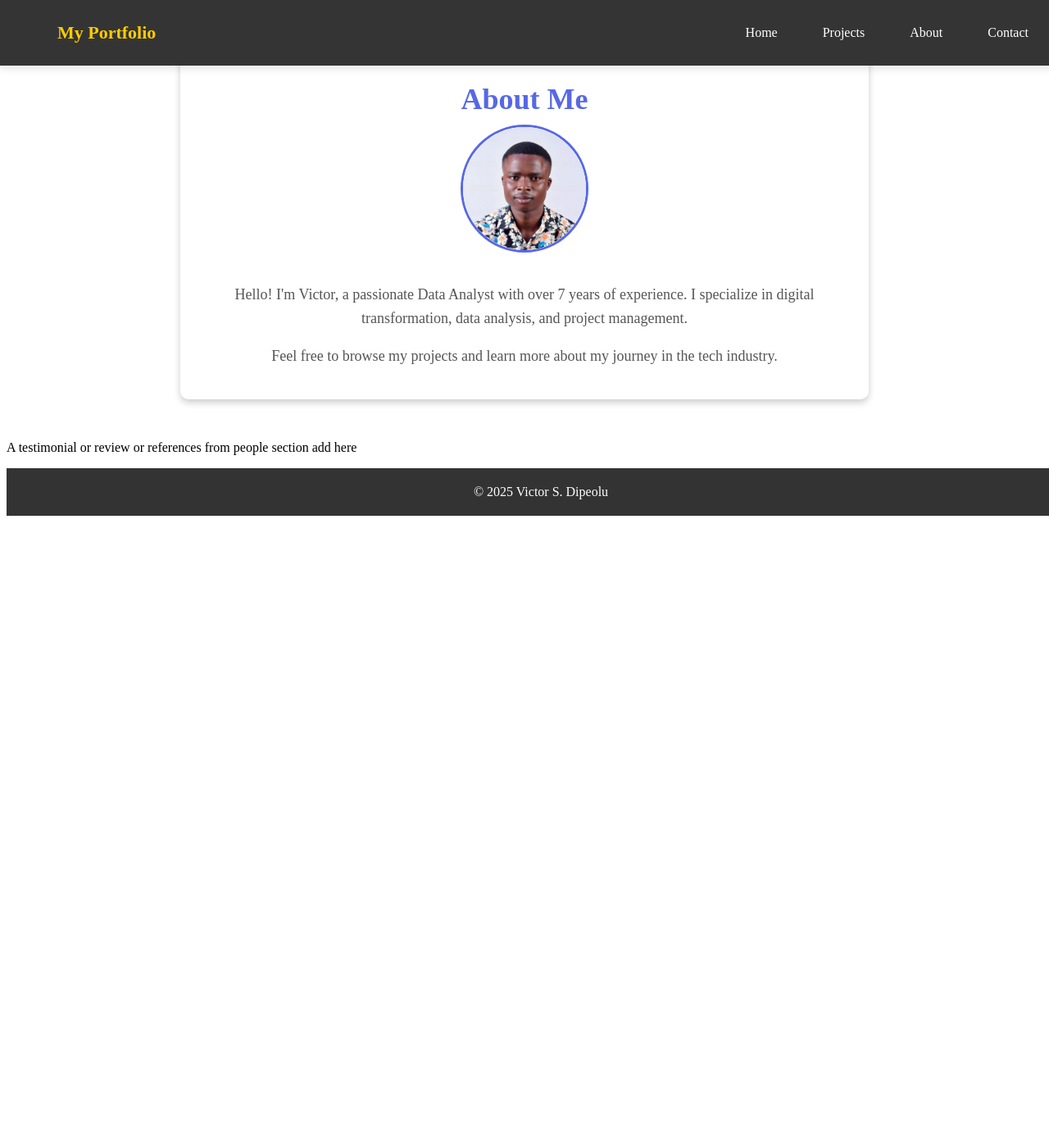
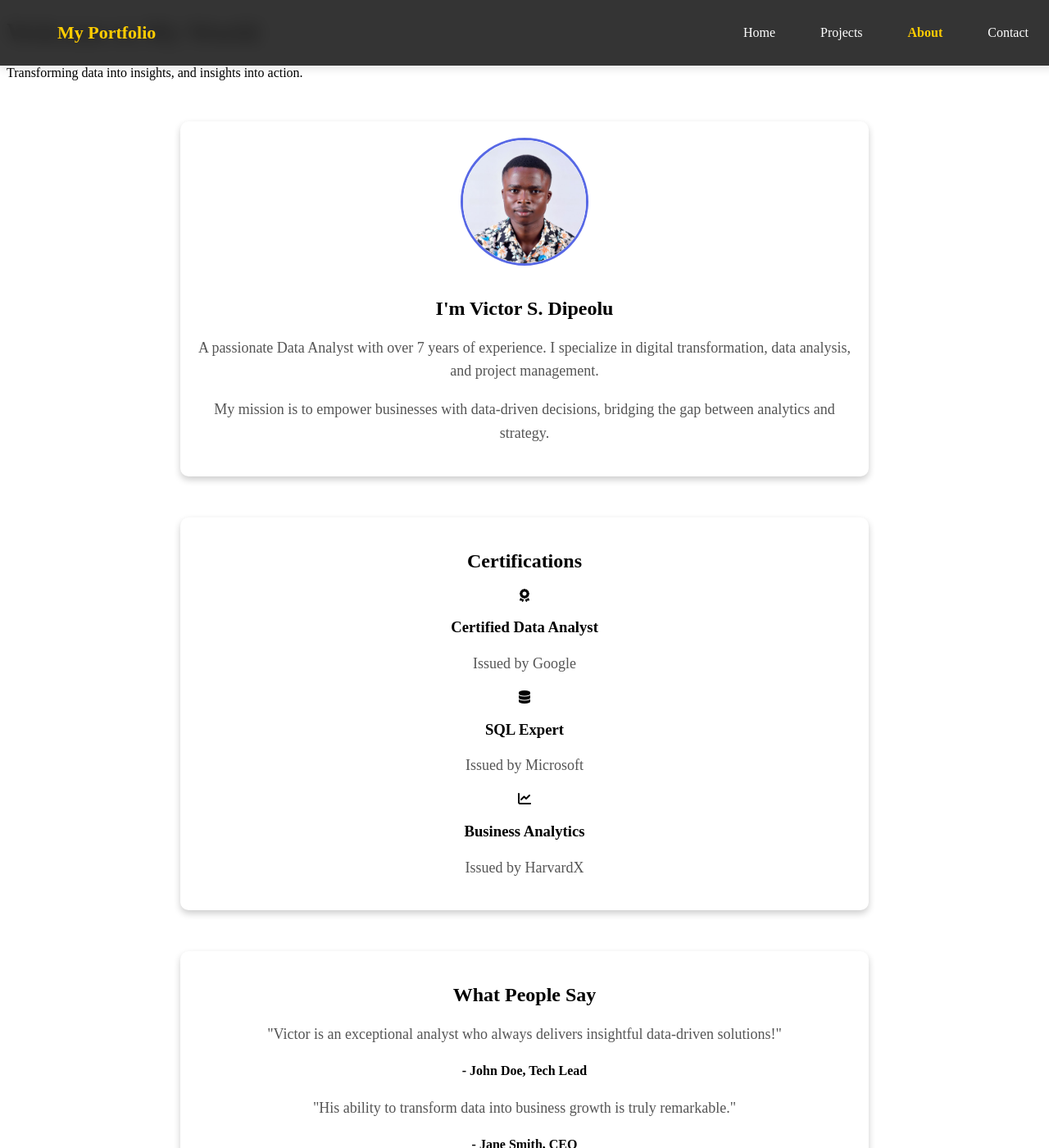
Before and after one commit to Vicmandip1/Portfolio, a Jekyll site: the page about.html, which Jekyll copies as it is, in a window 1280 px wide and 1400 px high. Shown: the whole window at 82% size. Built offline with Jekyll 4.4.1, drawn with Linux system fonts in a browser that asks for light colours; some of the changed text lies outside the part shown.

Commit message:
Update about.html

```diff
--- a/about.html
+++ b/about.html
@@ -1,20 +1,10 @@
 <!DOCTYPE html>
 <html lang="en">
 <head>
-  <!-- Google tag (gtag.js) -->
-<script async src="https://www.googletagmanager.com/gtag/js?id=G-F1G6ZW9B3E"></script>
-<script>
-  window.dataLayer = window.dataLayer || [];
-  function gtag(){dataLayer.push(arguments);}
-  gtag('js', new Date());
-
-  gtag('config', 'G-F1G6ZW9B3E');
-</script>
     <meta charset="UTF-8">
     <meta name="viewport" content="width=device-width, initial-scale=1.0">
-  <title>About Me</title>
+    <title>About Me | Victor S. Dipeolu</title>
     <link rel="stylesheet" href="assets/styles/about.css">
-      <!-- Linking Font Awesome for Icons -->
     <link rel="stylesheet" href="https://cdnjs.cloudflare.com/ajax/libs/font-awesome/6.0.0-beta3/css/all.min.css">
 </head>
 <body>
@@ -22,43 +12,82 @@
 <!-- Navigation Bar -->
 <nav class="navbar">
     <div class="nav-container">
-        <!-- Logo -->
         <a href="index.html" class="nav-logo">My Portfolio</a>
-
-        <!-- Navigation Links -->
         <ul class="nav-menu">
             <li class="nav-item"><a href="index.html" class="nav-link">Home</a></li>
             <li class="nav-item"><a href="projects.html" class="nav-link">Projects</a></li>
-            <li class="nav-item"><a href="about.html" class="nav-link">About</a></li>
+            <li class="nav-item"><a href="about.html" class="nav-link active">About</a></li>
             <li class="nav-item"><a href="contact.html" class="nav-link">Contact</a></li>
         </ul>
-
-        <!-- Hamburger Icon (For Mobile) -->
         <div class="hamburger" onclick="toggleMenu()">
-            <span></span>
-            <span></span>
-            <span></span>
+            <span></span><span></span><span></span>
         </div>
     </div>
 </nav>
 
-  <section>
-    <h1>About Me</h1>
+<!-- Hero Section -->
+<header class="hero">
+    <div class="hero-overlay">
+        <h1>Welcome to My World</h1>
+        <p>Transforming data into insights, and insights into action.</p>
+    </div>
+</header>
+
+<!-- About Me Section -->
+<section class="about">
+    <div class="about-container">
         <img src="assets/Images/Picture1.jpg" alt="Victor S. Dipeolu" class="profile-image">
-    <p>Hello! I'm Victor, a passionate Data Analyst with over 7 years of experience. I specialize in digital transformation, data analysis, and project management.</p>
-    <p>Feel free to browse my projects and learn more about my journey in the tech industry.</p>
+        <div class="about-content">
+            <h2>I'm Victor S. Dipeolu</h2>
+            <p>A passionate Data Analyst with over 7 years of experience. I specialize in digital transformation, data analysis, and project management.</p>
+            <p>My mission is to empower businesses with data-driven decisions, bridging the gap between analytics and strategy.</p>
+        </div>
+    </div>
 </section>
 
-<p>A testimonial or review or references from people section add here</p>
+<!-- Certifications Section -->
+<section class="certifications">
+    <h2>Certifications</h2>
+    <div class="cert-grid">
+        <div class="cert-item">
+            <i class="fas fa-award"></i>
+            <h3>Certified Data Analyst</h3>
+            <p>Issued by Google</p>
+        </div>
+        <div class="cert-item">
+            <i class="fas fa-database"></i>
+            <h3>SQL Expert</h3>
+            <p>Issued by Microsoft</p>
+        </div>
+        <div class="cert-item">
+            <i class="fas fa-chart-line"></i>
+            <h3>Business Analytics</h3>
+            <p>Issued by HarvardX</p>
+        </div>
+    </div>
+</section>
 
+<!-- Testimonials Section -->
+<section class="testimonials">
+    <h2>What People Say</h2>
+    <div class="testimonial-slider">
+        <div class="testimonial">
+            <p>"Victor is an exceptional analyst who always delivers insightful data-driven solutions!"</p>
+            <h4>- John Doe, Tech Lead</h4>
+        </div>
+        <div class="testimonial">
+            <p>"His ability to transform data into business growth is truly remarkable."</p>
+            <h4>- Jane Smith, CEO</h4>
+        </div>
+    </div>
+</section>
 
+<!-- Footer -->
 <footer>
-    <p>&copy; 2025 Victor S. Dipeolu</p>
+    <p>&copy; 2025 Victor S. Dipeolu | All Rights Reserved</p>
 </footer>
 
-    <!-- Link to External JavaScript for Functionality -->
-<script src="assets/script.js" defer></script>  <!-- Project smooth scrolling -->
-<script src="assets/nav.js" defer></script>  <!-- Navigation functionality -->
-
+<script src="assets/script.js" defer></script>
+<script src="assets/nav.js" defer></script>
 </body>
 </html>
```
Lines whose indentation alone changed are shown as unchanged.
